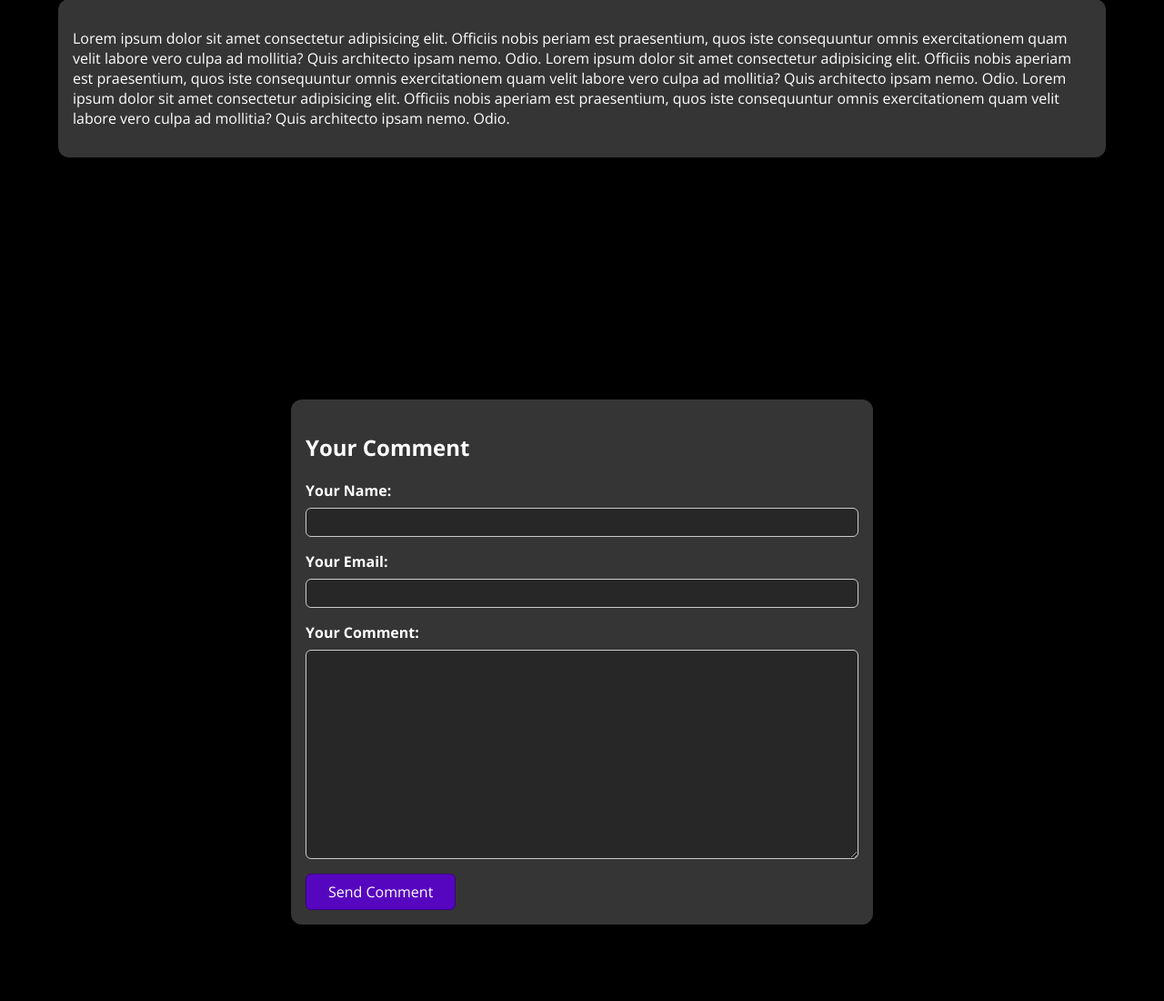
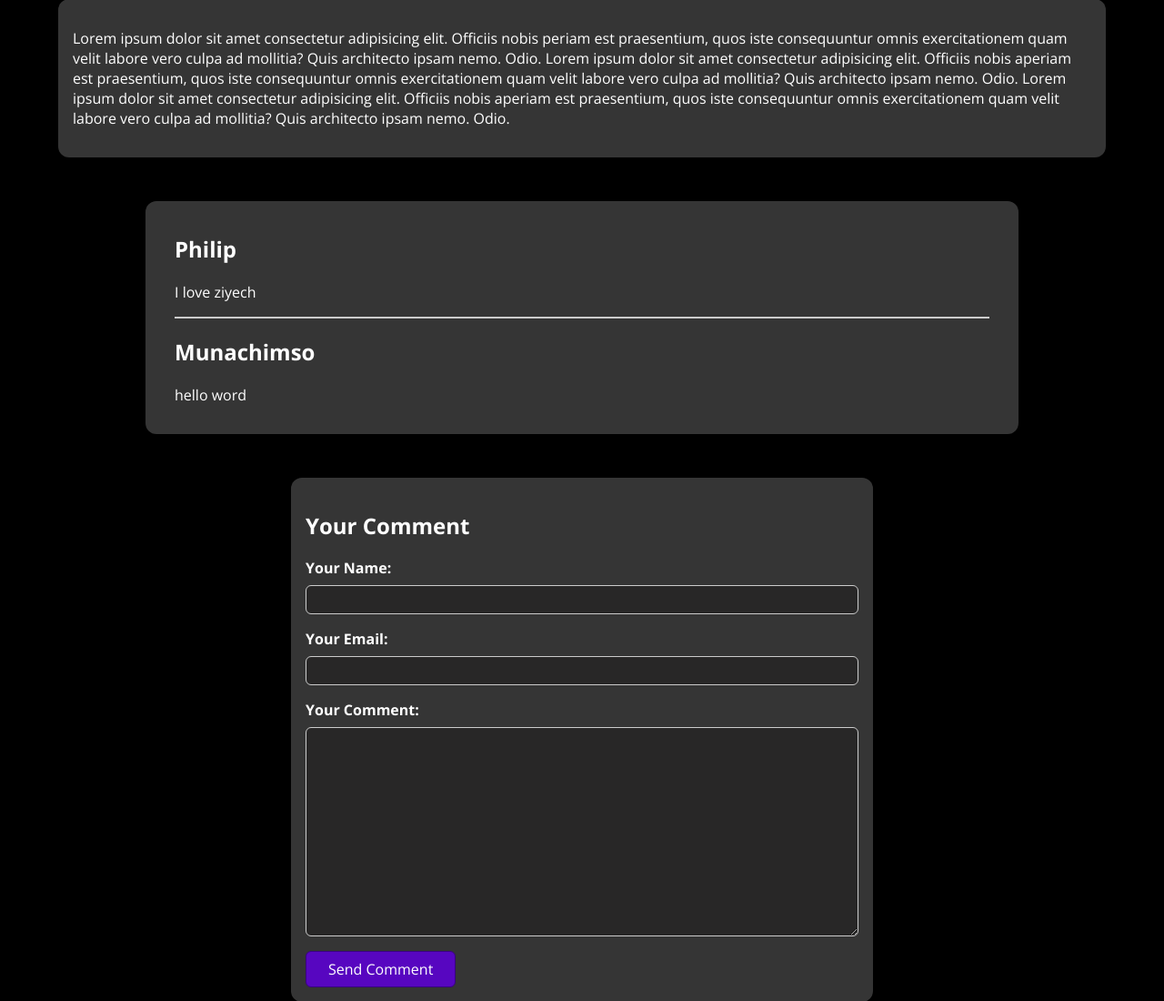
Before and after one commit to MUNACHIW/Nezeix, a Django app: a page that uses templates/Base.html in a window 1280 px wide. Shown: the part 529-1629 px from the top of the page at 91% size. Before the commit the page ends 1545 px from the top, so only its background shows below. Run offline with Django 5.2, Linux system fonts and the light colour scheme; data comes from the database, SQL or seed files in the repository; both versions use the stored data as it was after the commit; some web fonts are replaced.

Commit message:
added styling to my comment and some admin functionalities

```diff
--- a/Blog/static/Blog/post-detail.css
+++ b/Blog/static/Blog/post-detail.css
@@ -147,3 +147,28 @@ body {
   padding: 0.25rem 1.5rem;
   border-radius: 6px;
 }
+#comments{
+  margin: 3rem auto;
+  border-radius: 12px;
+  width: 90%;
+  max-width: 60rem;
+  background: #353535;
+  box-shadow: 0 2px 8px rgba(0, 0, 0, 0.25);
+  padding: 1rem 2rem;
+  color: white;
+}
+#comments ul{
+  list-style: none;
+  margin: 0;
+  padding: 0;
+}
+#comments li{
+  margin-bottom: 1rem;
+  border-bottom: 2px solid #ccc;
+}
+#comments li:last-of-type{
+  border-bottom: none;
+}
+#comments h2{
+
+}
```
Also changed, not shown: Blog/admin.py (+14 -2 lines), db.sqlite3.
